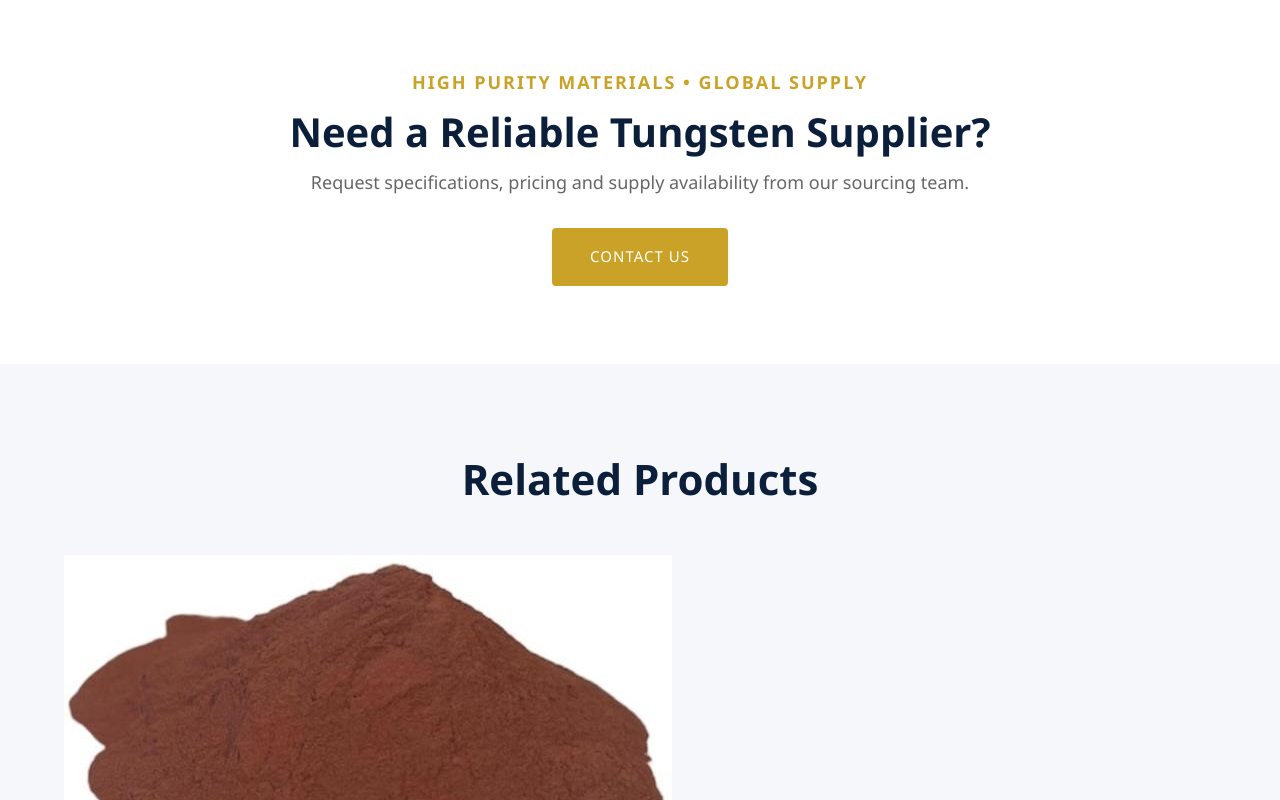
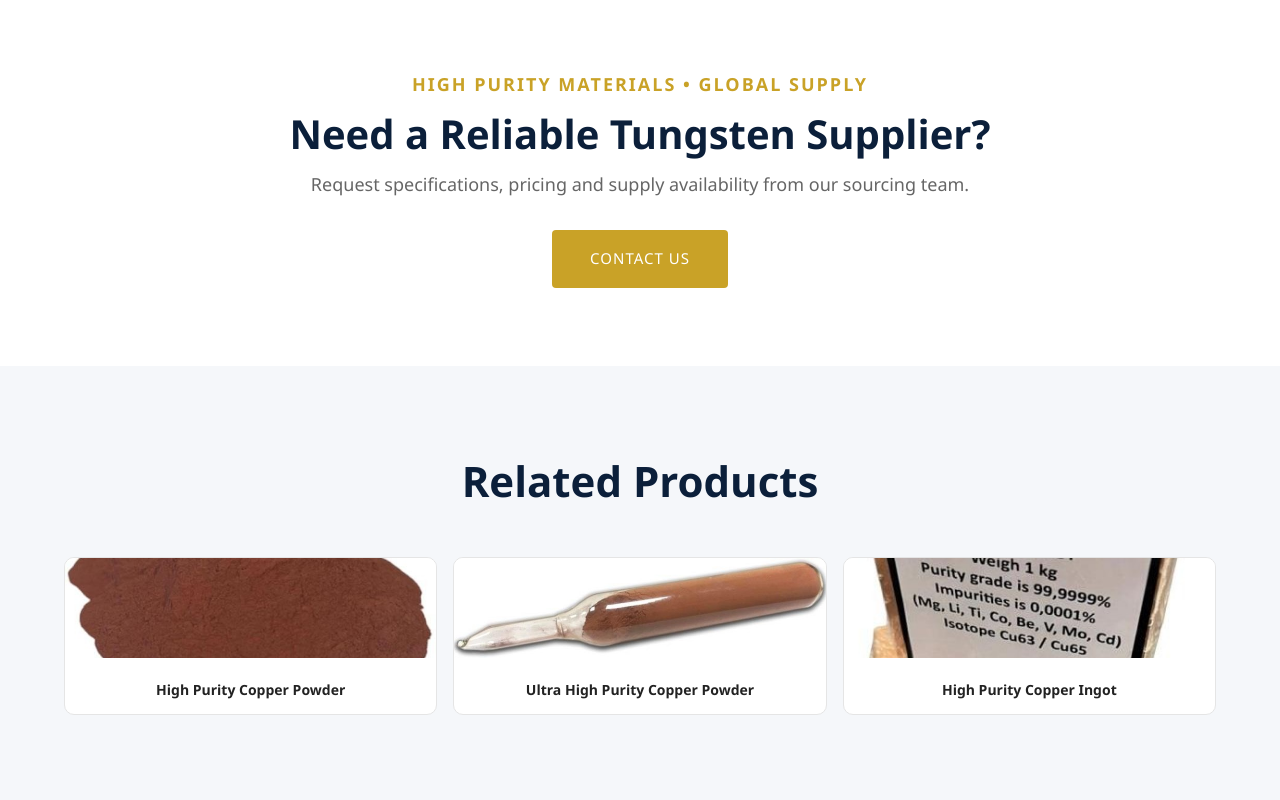
Before and after one commit to Zeal7Rays/web, a plain HTML site: page product/tungsten-powder.html in a window 1280 px wide. Shown: the part 3628-4428 px from the top of the page. Drawn offline with Linux system fonts and the light colour scheme.

Commit message:
Add files via upload

```diff
--- a/assets/css/main.css
+++ b/assets/css/main.css
@@ -390,6 +390,53 @@ nav a:hover {
     border: 1px solid #ddd;
 }
 
+.related-grid{
+    display:grid;
+    grid-template-columns:repeat(auto-fit,minmax(160px,1fr));
+    gap:16px;
+}
+
+.related-card{
+    background:#fff;
+    border:1px solid #e5e5e5;
+    border-radius:10px;
+    overflow:hidden;
+    text-decoration:none;
+    color:#222;
+    transition:0.3s;
+}
+
+.related-card:hover{
+    transform:translateY(-4px);
+    box-shadow:0 8px 20px rgba(0,0,0,0.08);
+}
+
+.related-card img{
+    width:100%;
+    height:100px;
+    object-fit:cover;
+}
+
+.related-card h4{
+    padding:12px;
+    text-align:center;
+    font-size:14px;
+    margin:0;
+}
+
+.spec-image{
+    margin-top:40px;
+    text-align:center;
+}
+
+.spec-image img{
+    max-width:100%;
+    border:1px solid #ddd;
+    border-radius:8px;
+    box-shadow:0 4px 12px rgba(0,0,0,0.08);
+}
+
+
 /* ================= FORMS ================= */
 .contact {
     padding: 100px 0;
```
